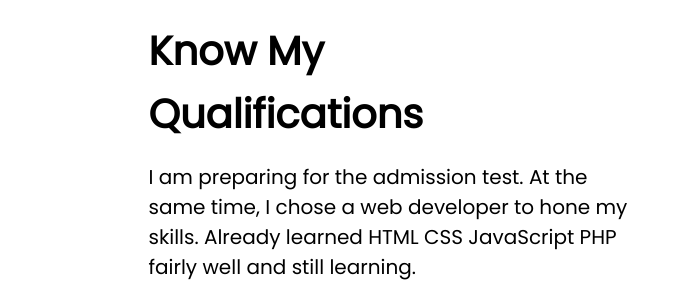
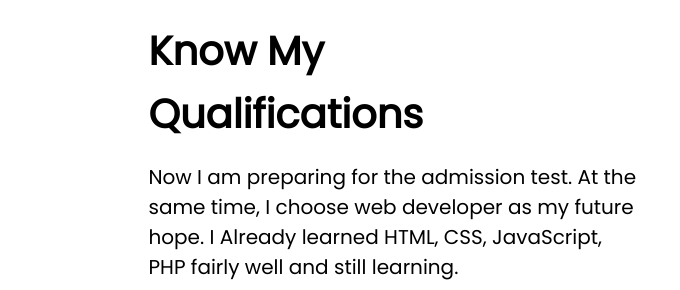
Before and after one commit to monirakibul/mission-2020, a plain HTML site: page index.html in a window 1280 px wide. Shown: the part 1704-1994 px from the top of the page, 0-680 px from the left. Drawn offline with Linux system fonts and the light colour scheme; grey boxes are pictures that could not be loaded.

Commit message:
Final release

```diff
--- a/index.html
+++ b/index.html
@@ -64,8 +64,8 @@
         <div class="develop-half">
             <h2>Know My</h2>
             <h2>Qualifications</h2>
-            <p>I am preparing for the admission test. At the same time, I chose a web developer to hone my skills.
-                Already learned HTML CSS JavaScript PHP fairly well and still learning.</p>
+            <p>Now I am preparing for the admission test. At the same time, I choose web developer as my future hope.
+                I Already learned HTML, CSS, JavaScript, PHP fairly well and still learning.</p>
             <a href="" class="btn">Visit My Projects</a>
         </div>
         <div class="develop-half">
```
